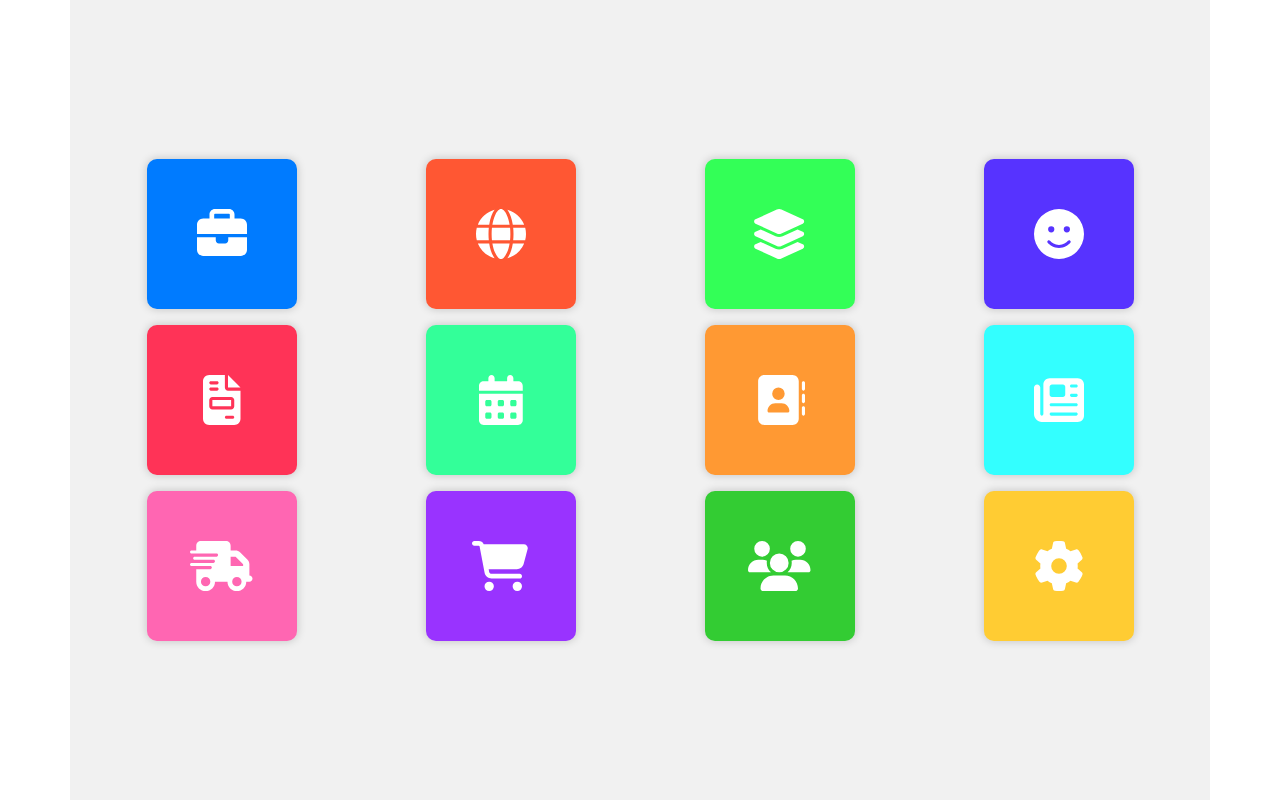
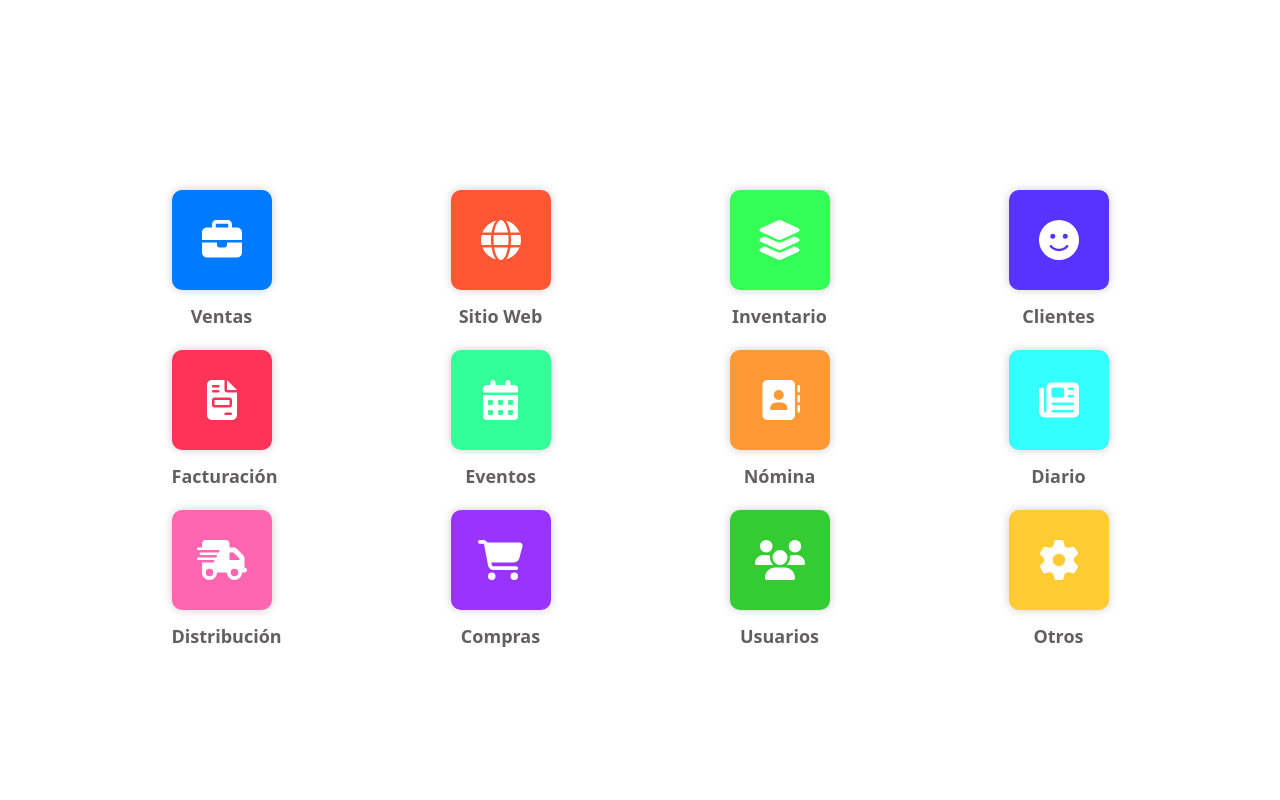
Before and after one commit to sofiaarasme/AsoRonUCAB, a React (Create React App) app: page /Admin_Menu in a window 1280 px wide. Built offline with nearby package versions, Linux system fonts and the light colour scheme.

Commit message:
Hay un error de conficto con los estilos

```diff
--- a/package.json
+++ b/package.json
@@ -40,5 +40,9 @@
       "last 1 firefox version",
       "last 1 safari version"
     ]
+  },
+  "devDependencies": {
+    "css-loader": "^6.8.1",
+    "style-loader": "^3.3.3"
   }
 }
--- a/src/views/Admin_Menu.css
+++ b/src/views/Admin_Menu.css
@@ -3,6 +3,7 @@
   justify-content: center;
   align-items: center;
   height: 100vh;
+  background-color: #fff;
 }
 
 .button-container {
@@ -13,51 +14,39 @@
 
 /* Estilos para los botones */
 .button-container button {
-    margin: 8px;
-    width: 150px; /* Ancho fijo para botones cuadrados */
-    height: 150px; /* Alto fijo para botones cuadrados */
+  margin: 30px;
+  width: 100px;
+  height: 100px;
   border: none;
-    border-radius: 10px; /* Borde redondeado */
+  border-radius: 10px;
   cursor: pointer;
-    font-size: 50px;
+  font-size: 40px;
   font-weight: bold;
-    box-shadow: 0px 0px 10px rgba(0, 0, 0, 0.2); /* Sombra */
-    transition: transform 0.2s ease; /* Transición suave al pasar el mouse */
+  box-shadow: 0px 0px 10px rgba(0, 0, 0, 0.2);
+  transition: transform 0.2s ease;
   display: flex;
   flex-direction: column;
   align-items: center;
   justify-content: center;
+  position: relative;
 
   &:hover {
-        transform: scale(1.1);
-        font-size: 36px;
+    transform: scale(1.0);
+    font-size: 45px;
     color: white;
+  }
 }
 
 .button-name {
-        display: none;
+  position: absolute;
+  bottom: -40px;
+  left: 0;
+  right: 0;
+  text-align: center;
+  color: #615f5f;
+  font-size: 18px;
 }
 
-
-    &:hover {
-        transform: scale(1.1);
-        font-size: 36px;
-    }
-
-
-    &:hover .button-name {
-        display: inline;
-        color: white;
-        font-size: 24px;
-    }
-
-  }
-
-  .button-container button:hover .button-name {
-    display: inline; /* Cambia a "inline" para mostrar el nombre */
-  }
-
-  /* Estilos para colores de botones */
 .button-container button:nth-child(1) {
   background-color: #FF5733;
 }
@@ -66,9 +55,7 @@
   background-color: #33FF57;
 }
 
-  /* Agrega más reglas para otros colores si es necesario */
-
 /* Efecto de escala al pasar el mouse */
 .button-container button:hover {
-    transform: scale(1.1); /* Escalar el botón al 110% del tamaño original */
+  transform: scale(1.1);
 }
--- a/src/views/Admin_Menu.js
+++ b/src/views/Admin_Menu.js
@@ -4,7 +4,7 @@ import { useNavigate } from 'react-router-dom';
 import { FontAwesomeIcon } from '@fortawesome/react-fontawesome';
 import { library } from '@fortawesome/fontawesome-svg-core';
 
-// Importa los iconos de FontAwesome que necesitas
+// Importa los iconos de FontAwesome
 import { faBriefcase, faGlobe, faLayerGroup, faEarthAmericas, faFaceSmile, faFileInvoice, faCalendarDays, faAddressBook, faNewspaper, faTruckFast, faCartShopping, faUsers, faCog } from '@fortawesome/free-solid-svg-icons';
 
 // Agrega los iconos al library de FontAwesome
--- a/src/views/Inventario.css
+++ b/src/views/Inventario.css
@@ -0,0 +1,25 @@
+.inventario-container {
+    display: flex;
+    flex-direction: row;
+    align-items: flex-start;
+    position: absolute;
+    top: 0;
+    left: 0;
+    padding: 10px;
+  }
+
+  .inventario-tab-button {
+    background: #333;
+    color: white;
+    border: none;
+    padding: 5px 10px;
+    margin: 0 5px;
+    cursor: pointer;
+    text-align: left;
+    border-radius: 0;
+    width: auto;
+  }
+
+  .inventario-tab-button:hover {
+    background: #e46262;
+  }
--- a/src/views/Inventario.js
+++ b/src/views/Inventario.js
@@ -1,9 +1,13 @@
-import React from 'react'
+import React from 'react';
+import styles from './Inventario.css';
 
 export const Inventario = () => {
   return (
-    <div>
-        <h1>Esta es la página de INVENTARIO</h1>
+    <div className={styles['inventario-container']}>
+      <button className={styles['inventario-tab-button']}>Resumen</button>
+      <button className={styles['inventario-tab-button']}>Productos</button>
+      <button className={styles['inventario-tab-button']}>Operaciones</button>
+      <button className={styles['inventario-tab-button']}>Informes</button>
     </div>
-  )
-}
+  );
+};
--- a/src/views/Login.css
+++ b/src/views/Login.css
@@ -35,7 +35,7 @@
   }
 
   button {
-    background-color: #007bff;
+    background-color: #2b67ff;
     color: #fff;
     border: none;
     border-radius: 4px;
--- a/src/views/Login.js
+++ b/src/views/Login.js
@@ -1,5 +1,5 @@
 import React, { useState } from 'react';
-import './Login.css'
+import styles from './Login.css'
 import { useNavigate } from 'react-router-dom';
 
 export const Login = () => {
@@ -10,17 +10,12 @@ export const Login = () => {
 
   const handleButtonClick = () => {
 
-    alert('¡Se hizo clic en el botón Registrarme!');
     setClicked(true);
     navigate('/Admin_Menu');
   };
 
   return (
     <>
-    {/* <div>Login</div>
-    <div style={{ margin: 'auto', backgroundColor: 'red' }}>iujnj
-        <div style={{ margin: 'auto', backgroundColor: 'blue' }}>uymghumbg</div>
-    </div> */}
     <div class = "container" id = "container">
     <div class = "form-container sing-up-container">
         <form>
```
Also changed, not shown: 1 other file (tests, documents, lock files or other folders). Lines whose indentation alone changed are shown as unchanged.
